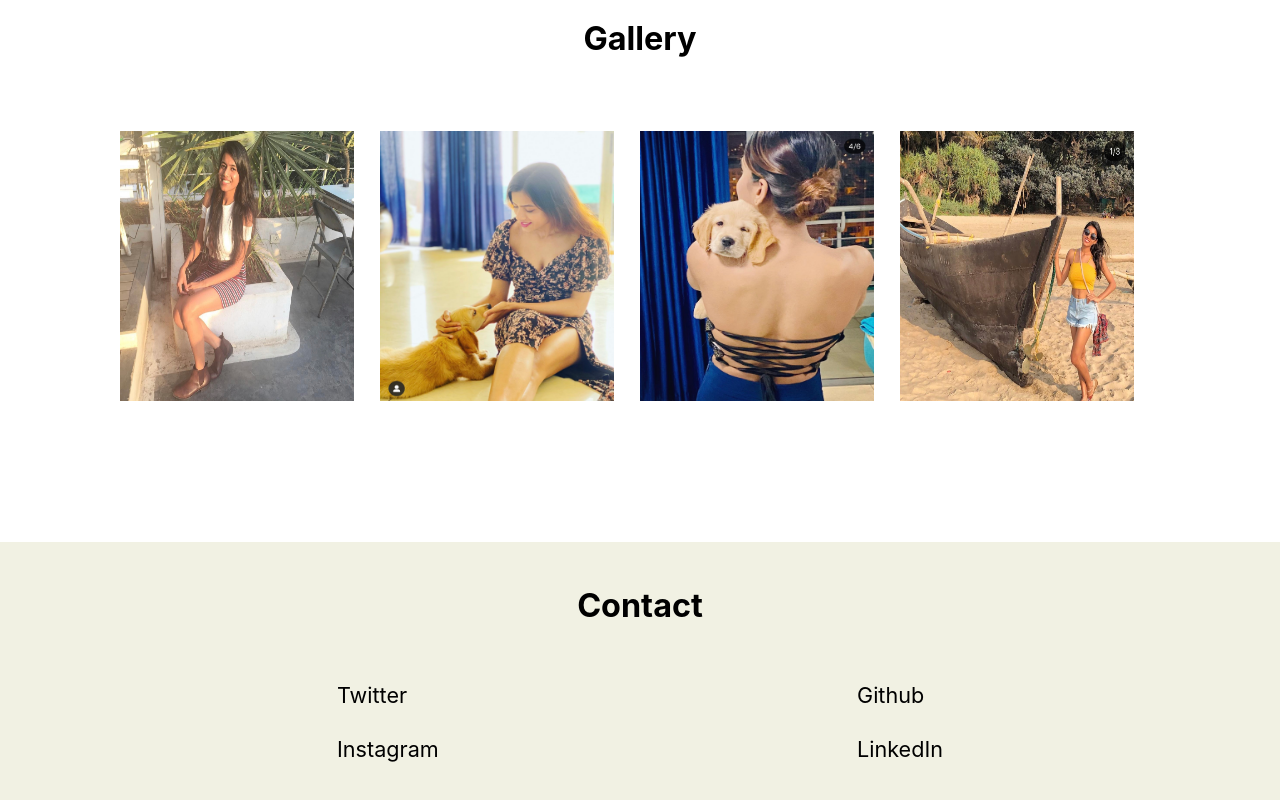
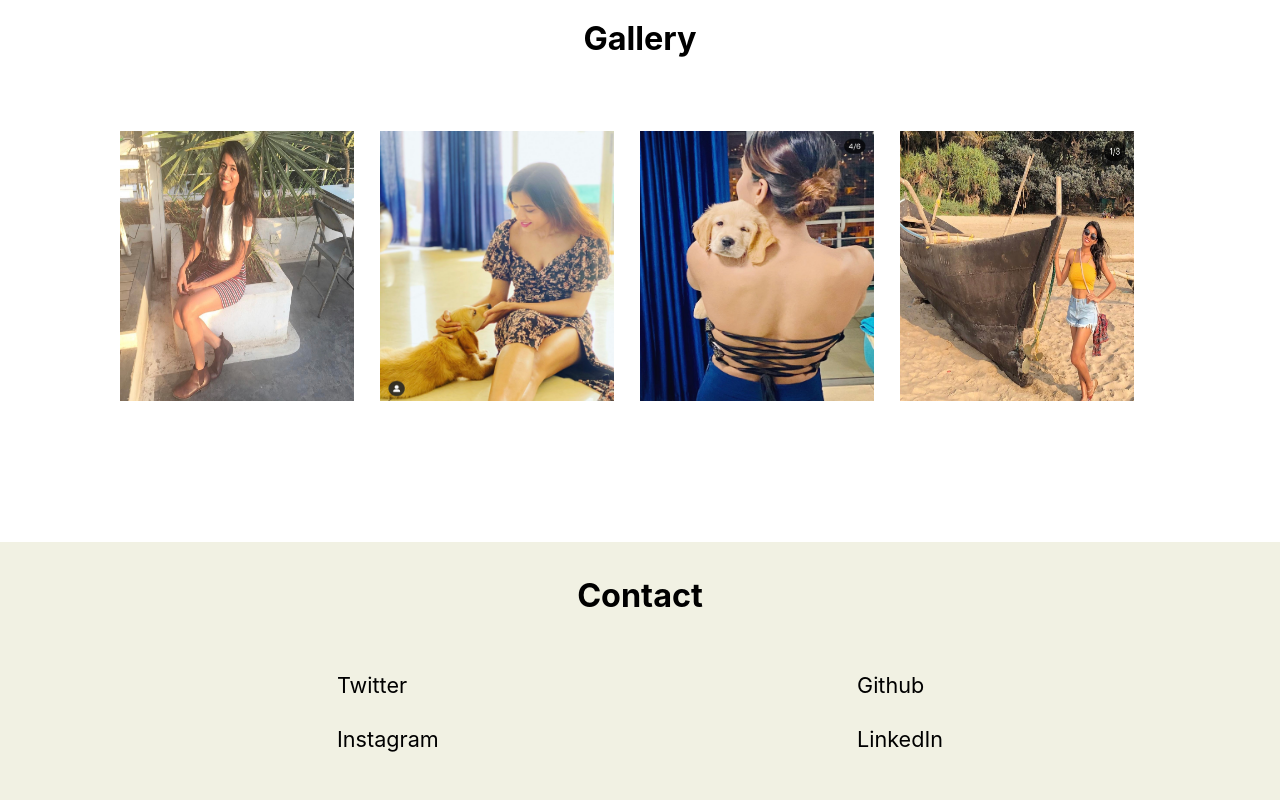
Before and after one commit to ilasahu/ilasahu-blog, a Next.js app: page / in a window 1280 px wide. Shown: the part 1663-2463 px from the top of the page. Built offline with nearby package versions, Linux system fonts and the light colour scheme.

Commit message:
padding issue fixed

```diff
--- a/pages/index.js
+++ b/pages/index.js
@@ -146,7 +146,7 @@ export default function Home() {
         <div className={styles.fifthFold}>
           <>
             <div className={`${styles.container} `}>
-              <h2 className={`${styles.textCenter} ${styles.pt4}`}>Contact</h2>
+              <h2 className={`${styles.textCenter} ${styles.pt3}`}>Contact</h2>
               <div className={`${styles.row}  ${styles.width100}`}>
                 <div className={`  ${styles.marginLeftAuto} ${styles.width50}`}>
                   <p>Twitter</p>
```
